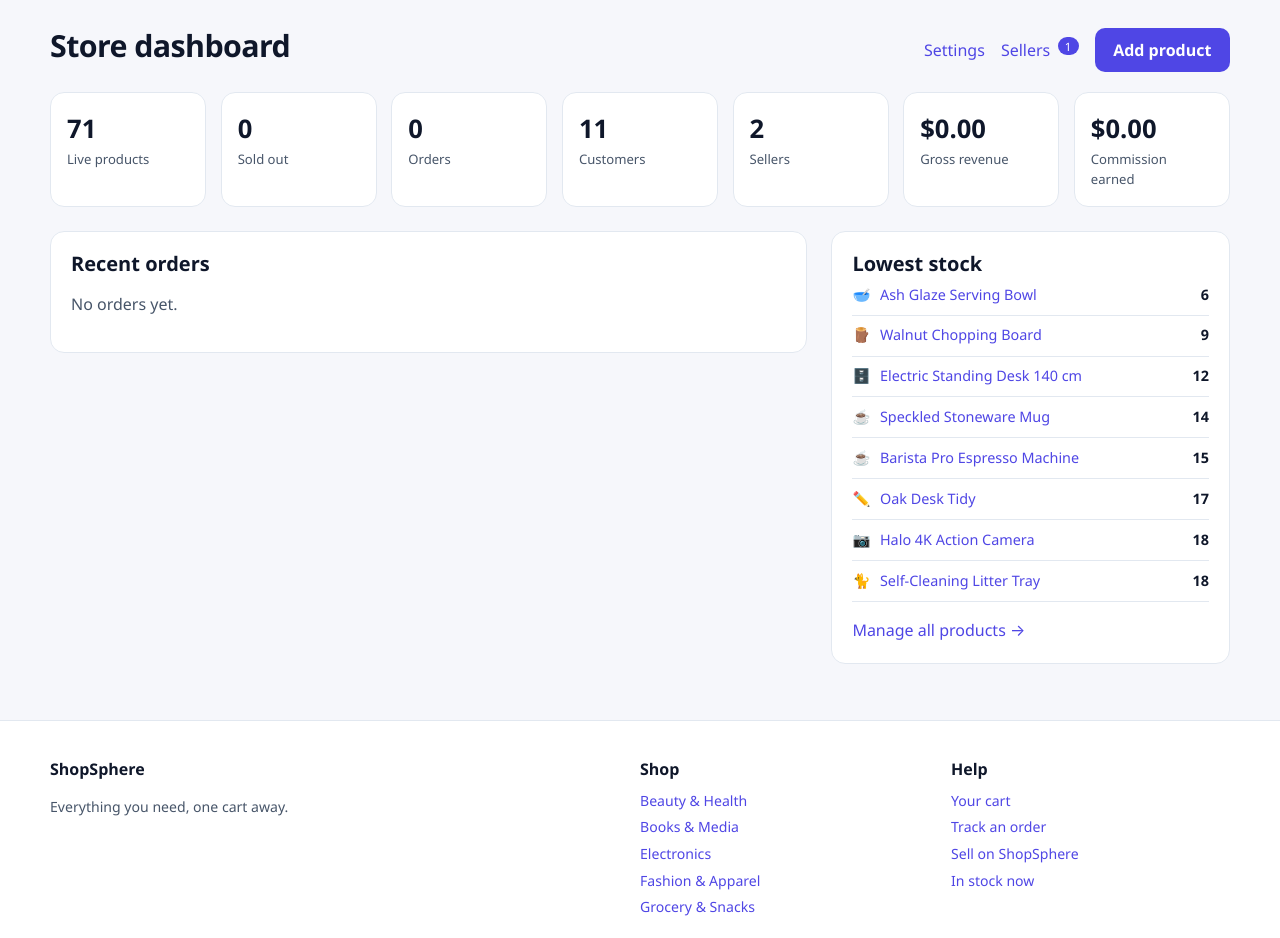
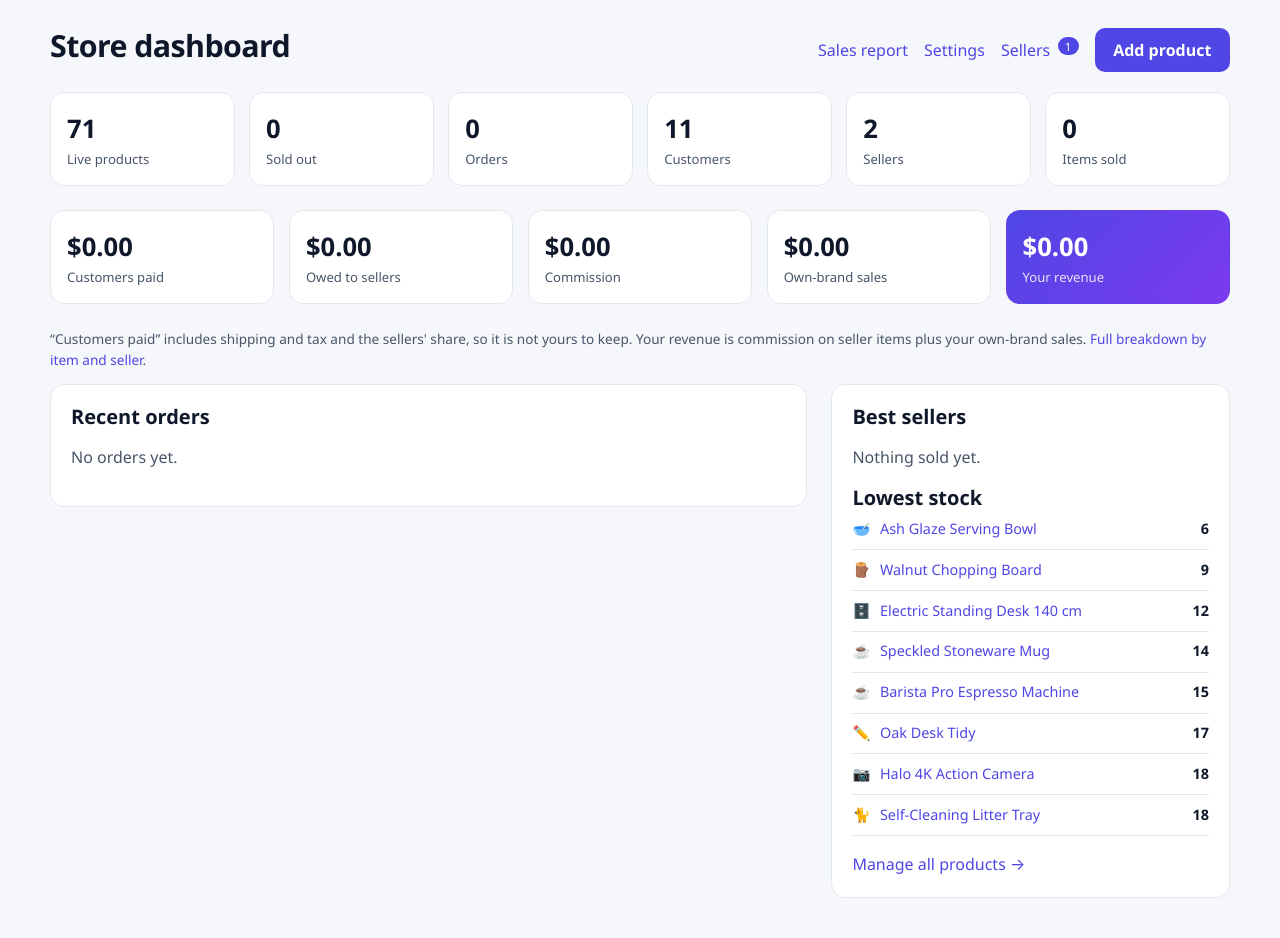
Before and after one commit to BHARATHKUMAR-J-A/Ecommerce, a Flask app: page /admin/ in a window 1280 px wide. Shown: the part 153-1091 px from the top of the page. Run offline with Flask 3, Linux system fonts and the light colour scheme; the visitor is signed in with stand-in values (Sample User, id 1); data comes from the database, SQL or seed files in the repository; data that the repository does not hold is empty.

Commit message:
Add owner sales reporting and separate takings from revenue
The dashboard previously showed SUM(orders.total_cents) labelled "Gross
revenue". That number includes shipping, tax and the sellers' share, so
it overstated what the owner actually earns. It is now called "Customers
paid", and a real "Your revenue" figure sits beside it: commission on
seller items plus own-brand sales.

New shop/reports.py holds the queries. It exposes totals(), items(),
sellers() and daily(), all derived from order_items joined to live order
status so cancelled orders drop out of every figure at once. The period
and sort selectors are looked up in fixed dictionaries, so user input
never reaches the SQL.

New pages:
- /admin/reports - every item sold with units, orders, goods sold and
  the split, plus a per-seller table and a per-day series. Product
  options are reported as separate rows. Sellers with no sales in the
  window still appear, at zero.
- /admin/sellers/<id> - drill-down for one shop: totals, what they sold,
  what is owed, current listings.

The identity goods_sold = owed_to_sellers + your_revenue is asserted in
tests rather than assumed. 192 tests pass.

```diff
--- a/shop/admin.py
+++ b/shop/admin.py
@@ -6,7 +6,7 @@ import sqlite3
 
 from flask import Blueprint, abort, flash, redirect, render_template, request, url_for
 
-from . import settings
+from . import reports, settings
 from .db import get_db
 from .orders import STATUS_TRANSITIONS, advance_status
 from .products import read_product_fields
@@ -34,9 +34,7 @@ def dashboard():
         " (SELECT COUNT(*) FROM sellers WHERE status = 'approved') AS sellers,"
         " (SELECT COUNT(*) FROM sellers WHERE status = 'pending') AS pending_sellers,"
         " (SELECT COALESCE(SUM(total_cents), 0) FROM orders"
-        "  WHERE status != 'cancelled') AS revenue,"
-        " (SELECT COALESCE(SUM(i.commission_cents), 0) FROM order_items i"
-        "  JOIN orders o ON o.id = i.order_id WHERE o.status != 'cancelled') AS commission"
+        "  WHERE status != 'cancelled') AS customers_paid"
     ).fetchone()
     recent = db.execute(
         "SELECT o.* FROM orders o ORDER BY o.id DESC LIMIT 8"
@@ -45,7 +43,72 @@ def dashboard():
         "SELECT * FROM products WHERE is_active = 1 ORDER BY stock ASC LIMIT 8"
     ).fetchall()
     return render_template(
-        "admin_dashboard.html", stats=stats, recent=recent, low_stock=low_stock
+        "admin_dashboard.html",
+        stats=stats,
+        money=reports.totals("all"),
+        recent=recent,
+        low_stock=low_stock,
+        top_items=reports.items("all", limit=5),
+    )
+
+
+@bp.route("/reports")
+@admin_required
+def sales_report():
+    period = request.args.get("period", reports.DEFAULT_PERIOD)
+    if period not in reports.PERIODS:
+        period = reports.DEFAULT_PERIOD
+    sort = request.args.get("sort", reports.DEFAULT_ITEM_SORT)
+    if sort not in reports.ITEM_SORTS:
+        sort = reports.DEFAULT_ITEM_SORT
+
+    return render_template(
+        "admin_reports.html",
+        period=period,
+        sort=sort,
+        periods=reports.PERIODS,
+        sorts=reports.ITEM_SORTS,
+        totals=reports.totals(period),
+        items=reports.items(period, sort),
+        sellers=reports.sellers(period),
+        daily=reports.daily(period),
+    )
+
+
+@bp.route("/sellers/<int:seller_id>")
+@admin_required
+def seller_detail(seller_id: int):
+    db = get_db()
+    seller = db.execute(
+        "SELECT s.*, u.email AS account_email, u.name AS account_name"
+        " FROM sellers s JOIN users u ON u.id = s.user_id WHERE s.id = ?",
+        (seller_id,),
+    ).fetchone()
+    if seller is None:
+        abort(404, description="No such seller.")
+
+    period = request.args.get("period", "all")
+    if period not in reports.PERIODS:
+        period = "all"
+
+    listings = db.execute(
+        "SELECT p.*, c.name AS category_name,"
+        " (SELECT COALESCE(SUM(i.quantity), 0) FROM order_items i"
+        "  JOIN orders o ON o.id = i.order_id"
+        "  WHERE i.product_id = p.id AND o.status != 'cancelled') AS sold"
+        " FROM products p JOIN categories c ON c.id = p.category_id"
+        " WHERE p.seller_id = ? ORDER BY sold DESC, p.name",
+        (seller_id,),
+    ).fetchall()
+
+    return render_template(
+        "admin_seller_detail.html",
+        seller=seller,
+        period=period,
+        periods=reports.PERIODS,
+        totals=reports.totals(period, seller_id=seller_id),
+        items=reports.items(period, seller_id=seller_id),
+        listings=listings,
     )
 
 
--- /dev/null
+++ b/shop/reports.py
@@ -0,0 +1,137 @@
+"""Sales reporting for the store owner.
+
+One thing worth being precise about: what the shop *takes* is not what customers
+*pay*. A customer paying $32 for a seller's mug leaves the platform $3.20. So
+these queries distinguish three figures:
+
+* gross      - what customers paid for the goods (excludes shipping and tax)
+* commission - the platform's cut of seller lines
+* own sales  - lines with no seller, where the whole amount is the platform's
+
+Platform revenue is commission + own sales. Cancelled orders count for nothing.
+"""
+
+from __future__ import annotations
+
+from .db import get_db
+
+# Query-string value -> (SQLite date modifier or None, label). The modifier is
+# passed as a bound parameter, never interpolated.
+PERIODS = {
+    "all": (None, "All time"),
+    "24h": ("-1 day", "Last 24 hours"),
+    "7d": ("-7 days", "Last 7 days"),
+    "30d": ("-30 days", "Last 30 days"),
+    "12m": ("-365 days", "Last 12 months"),
+}
+DEFAULT_PERIOD = "30d"
+
+ITEM_SORTS = {
+    "revenue": "platform_revenue DESC",
+    "units": "units DESC",
+    "gross": "gross DESC",
+    "name": "name ASC",
+}
+DEFAULT_ITEM_SORT = "revenue"
+
+
+def _window(period: str) -> tuple[str, list]:
+    """SQL fragment and params limiting to the chosen period."""
+    modifier = PERIODS.get(period, PERIODS[DEFAULT_PERIOD])[0]
+    if modifier is None:
+        return "", []
+    return " AND o.created_at >= datetime('now', ?)", [modifier]
+
+
+def totals(period: str = "all", seller_id: int | None = None) -> dict:
+    clause, params = _window(period)
+    seller_clause = ""
+    if seller_id is not None:
+        seller_clause = " AND i.seller_id = ?"
+        params = params + [seller_id]
+
+    row = get_db().execute(
+        "SELECT"
+        "  COALESCE(SUM(i.quantity), 0) AS units,"
+        "  COUNT(DISTINCT o.id) AS orders,"
+        "  COALESCE(SUM(i.line_cents), 0) AS gross,"
+        "  COALESCE(SUM(i.commission_cents), 0) AS commission,"
+        "  COALESCE(SUM(i.seller_earning_cents), 0) AS seller_earnings,"
+        "  COALESCE(SUM(CASE WHEN i.seller_id IS NULL THEN i.line_cents ELSE 0 END), 0)"
+        "    AS own_sales"
+        " FROM order_items i JOIN orders o ON o.id = i.order_id"
+        f" WHERE o.status != 'cancelled'{clause}{seller_clause}",
+        params,
+    ).fetchone()
+
+    result = dict(row)
+    result["platform_revenue"] = result["commission"] + result["own_sales"]
+    return result
+
+
+def items(period: str = "all", sort: str = DEFAULT_ITEM_SORT,
+          seller_id: int | None = None, limit: int = 200) -> list:
+    """One row per product+option actually sold."""
+    clause, params = _window(period)
+    seller_clause = ""
+    if seller_id is not None:
+        seller_clause = " AND i.seller_id = ?"
+        params = params + [seller_id]
+
+    order_by = ITEM_SORTS.get(sort, ITEM_SORTS[DEFAULT_ITEM_SORT])
+    return get_db().execute(
+        "SELECT"
+        "  i.product_id, i.name, i.variant_label,"
+        "  s.shop_name, s.slug AS seller_slug,"
+        "  SUM(i.quantity) AS units,"
+        "  COUNT(DISTINCT o.id) AS orders,"
+        "  SUM(i.line_cents) AS gross,"
+        "  SUM(i.commission_cents) AS commission,"
+        "  SUM(i.seller_earning_cents) AS seller_earnings,"
+        "  SUM(CASE WHEN i.seller_id IS NULL THEN i.line_cents ELSE i.commission_cents END)"
+        "    AS platform_revenue,"
+        "  MAX(o.created_at) AS last_sold"
+        " FROM order_items i"
+        " JOIN orders o ON o.id = i.order_id"
+        " LEFT JOIN sellers s ON s.id = i.seller_id"
+        f" WHERE o.status != 'cancelled'{clause}{seller_clause}"
+        " GROUP BY i.name, i.variant_label, i.seller_id"
+        f" ORDER BY {order_by} LIMIT ?",
+        [*params, limit],
+    ).fetchall()
+
+
+def sellers(period: str = "all") -> list:
+    """Every seller who has sold something in the window, best earner first."""
+    clause, params = _window(period)
+    return get_db().execute(
+        "SELECT s.id, s.shop_name, s.slug, s.status, s.commission_rate,"
+        "  COALESCE(SUM(i.quantity), 0) AS units,"
+        "  COUNT(DISTINCT o.id) AS orders,"
+        "  COALESCE(SUM(i.line_cents), 0) AS gross,"
+        "  COALESCE(SUM(i.commission_cents), 0) AS commission,"
+        "  COALESCE(SUM(i.seller_earning_cents), 0) AS owed,"
+        "  COUNT(DISTINCT i.name) AS distinct_items"
+        " FROM sellers s"
+        " LEFT JOIN order_items i ON i.seller_id = s.id"
+        " LEFT JOIN orders o ON o.id = i.order_id"
+        f"   AND o.status != 'cancelled'{clause}"
+        " GROUP BY s.id ORDER BY commission DESC, s.shop_name",
+        params,
+    ).fetchall()
+
+
+def daily(period: str = "30d", days: int = 30) -> list:
+    """Revenue per day, for a simple trend."""
+    clause, params = _window(period)
+    return get_db().execute(
+        "SELECT date(o.created_at) AS day,"
+        "  SUM(i.quantity) AS units,"
+        "  SUM(i.line_cents) AS gross,"
+        "  SUM(CASE WHEN i.seller_id IS NULL THEN i.line_cents ELSE i.commission_cents END)"
+        "    AS platform_revenue"
+        " FROM order_items i JOIN orders o ON o.id = i.order_id"
+        f" WHERE o.status != 'cancelled'{clause}"
+        " GROUP BY day ORDER BY day DESC LIMIT ?",
+        [*params, days],
+    ).fetchall()
--- a/shop/static/css/style.css
+++ b/shop/static/css/style.css
@@ -421,6 +421,9 @@ html[data-theme="dark"] .pager__link.is-active { background: var(--brand); color
 .stats { display: grid; grid-template-columns: repeat(auto-fit, minmax(150px, 1fr)); gap: .9rem; margin-bottom: 1.5rem; }
 .stat { background: var(--panel); border: 1px solid var(--line); border-radius: var(--radius); padding: 1rem; font-size: .82rem; color: var(--ink-soft); }
 .stat span { display: block; font-size: 1.6rem; font-weight: 700; color: var(--ink); }
+.stat--hero { background: linear-gradient(135deg, var(--brand), #7c3aed); color: rgba(255,255,255,.85); border-color: transparent; }
+.stat--hero span { color: #fff; }
+.filters--wide { justify-content: flex-start; margin-bottom: 1.25rem; }
 .table-wrap { overflow-x: auto; background: var(--panel); border: 1px solid var(--line); border-radius: var(--radius); }
 .table { width: 100%; border-collapse: collapse; font-size: .9rem; }
 .table th, .table td { padding: .7rem .85rem; text-align: left; border-bottom: 1px solid var(--line); }
--- a/shop/templates/admin_dashboard.html
+++ b/shop/templates/admin_dashboard.html
@@ -5,6 +5,7 @@
 <div class="adminhead">
   <h1>Store dashboard</h1>
   <div class="adminhead__actions">
+    <a href="{{ url_for('admin.sales_report') }}">Sales report</a>
     <a href="{{ url_for('admin.store_settings') }}">Settings</a>
     <a href="{{ url_for('admin.sellers') }}">
       Sellers{% if stats.pending_sellers %} <span class="badge">{{ stats.pending_sellers }}</span>{% endif %}
@@ -19,9 +20,24 @@
   <div class="stat"><span>{{ stats.orders }}</span>Orders</div>
   <div class="stat"><span>{{ stats.customers }}</span>Customers</div>
   <div class="stat"><span>{{ stats.sellers }}</span>Sellers</div>
-  <div class="stat"><span>{{ stats.revenue|money }}</span>Gross revenue</div>
-  <div class="stat stat--wide"><span>{{ stats.commission|money }}</span>Commission earned</div>
+  <div class="stat"><span>{{ money.units }}</span>Items sold</div>
 </div>
+
+<div class="stats">
+  <div class="stat"><span>{{ stats.customers_paid|money }}</span>Customers paid</div>
+  <div class="stat"><span>{{ money.seller_earnings|money }}</span>Owed to sellers</div>
+  <div class="stat"><span>{{ money.commission|money }}</span>Commission</div>
+  <div class="stat"><span>{{ money.own_sales|money }}</span>Own-brand sales</div>
+  <div class="stat stat--wide stat--hero">
+    <span>{{ money.platform_revenue|money }}</span>Your revenue
+  </div>
+</div>
+
+<p class="muted small">
+  &ldquo;Customers paid&rdquo; includes shipping and tax and the sellers' share, so it is
+  not yours to keep. Your revenue is commission on seller items plus your own-brand
+  sales. <a href="{{ url_for('admin.sales_report') }}">Full breakdown by item and seller</a>.
+</p>
 
 <div class="cartlayout">
   <section class="panel">
@@ -51,6 +67,27 @@
   </section>
 
   <aside class="panel">
+    <h2>Best sellers</h2>
+    {% if top_items %}
+      <ul class="ministack ministack--roomy">
+        {% for item in top_items %}
+          <li>
+            <span>
+              <strong>{{ item.name }}</strong>
+              {% if item.variant_label %}<span class="muted small"> &middot; {{ item.variant_label }}</span>{% endif %}
+              <br><span class="muted small">
+                {{ item.units }} sold &middot; {{ item.shop_name or 'own stock' }}
+              </span>
+            </span>
+            <strong>{{ item.platform_revenue|money }}</strong>
+          </li>
+        {% endfor %}
+      </ul>
+      <a href="{{ url_for('admin.sales_report') }}">Full sales report &rarr;</a>
+    {% else %}
+      <p class="muted">Nothing sold yet.</p>
+    {% endif %}
+
     <h2>Lowest stock</h2>
     <ul class="ministack ministack--roomy">
       {% for p in low_stock %}
--- a/shop/templates/admin_sellers.html
+++ b/shop/templates/admin_sellers.html
@@ -27,7 +27,7 @@
         {% for s in sellers %}
           <tr class="{{ 'is-dim' if s.status in ('rejected', 'suspended') else '' }}">
             <td>
-              <a href="{{ url_for('sellers.storefront', slug=s.slug) }}">{{ s.shop_name }}</a>
+              <a href="{{ url_for('admin.seller_detail', seller_id=s.id) }}">{{ s.shop_name }}</a>
               {% if s.bio %}<br><span class="muted small">{{ s.bio[:70] }}</span>{% endif %}
             </td>
             <td class="small">{{ s.account_email }}</td>
```
Also changed, not shown: shop/templates/admin_reports.html (added, +163 -0 lines), shop/templates/admin_seller_detail.html (added, +112 -0 lines), tests/test_shop.py (+168 -0 lines), README.md.
